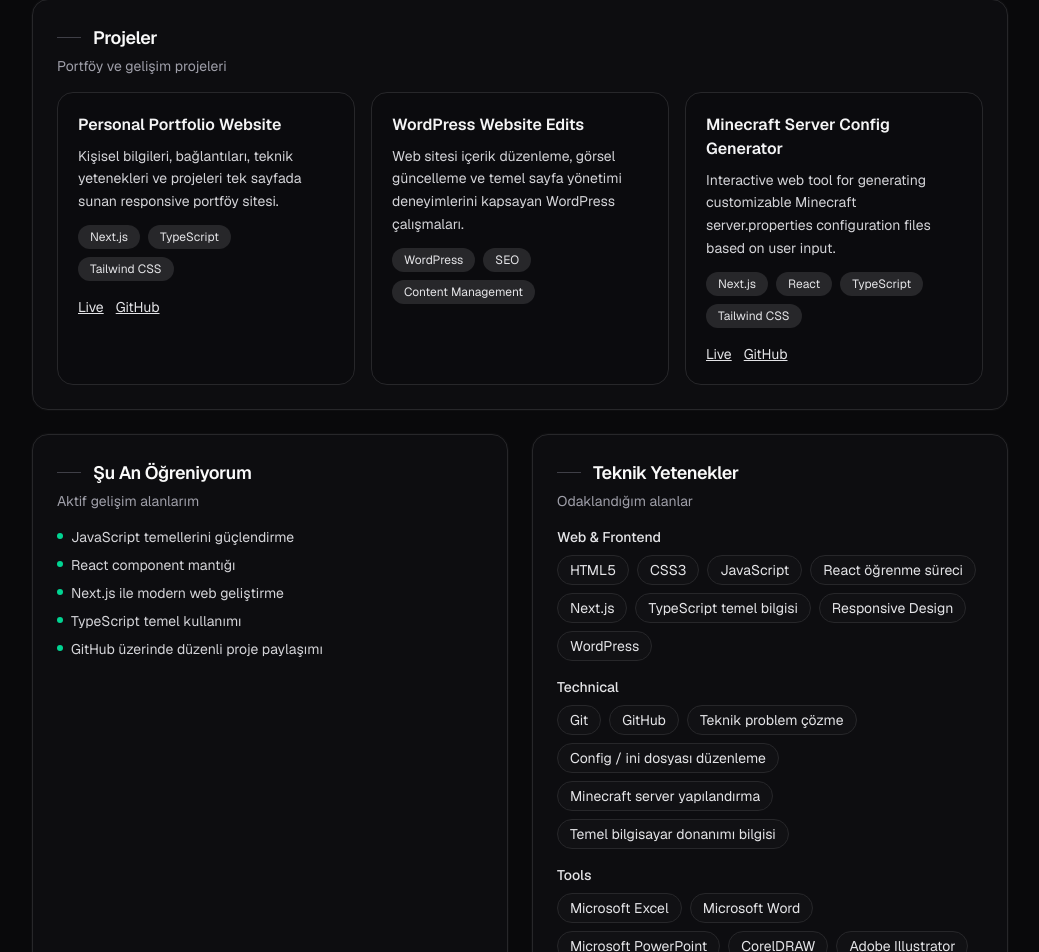
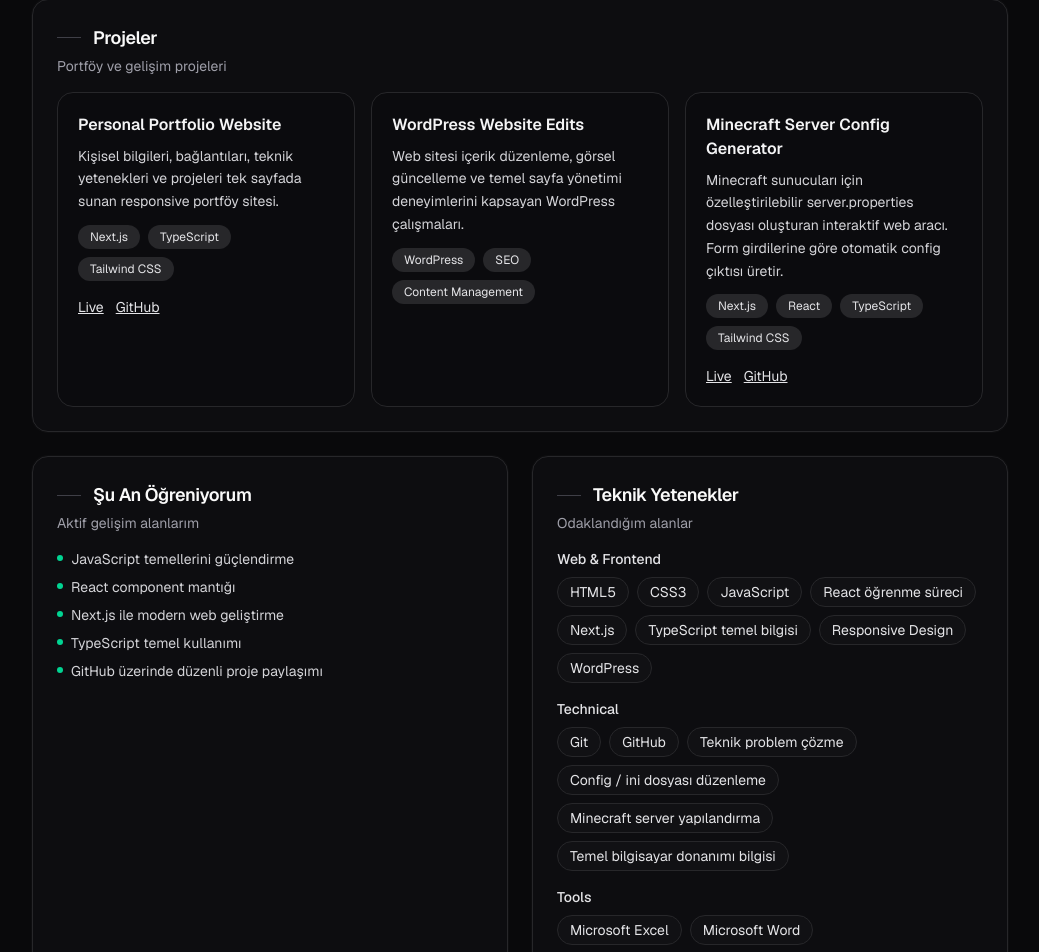
Before and after one commit to erdogndmn/my-portfolio, a Next.js app: page / in a window 1280 px wide. Shown: the part 871-1823 px from the top of the page, without its empty margins (120-1159 px from the left). Built offline with nearby package versions, Linux system fonts and the light colour scheme.

Commit message:
Fix project card issue

```diff
--- a/app/page.tsx
+++ b/app/page.tsx
@@ -75,7 +75,7 @@ const content = {
       {
       title: "Minecraft Server Config Generator",
       description:
-    "Interactive web tool for generating customizable Minecraft server.properties configuration files based on user input.",
+       "Minecraft sunucuları için özelleştirilebilir server.properties dosyası oluşturan interaktif web aracı. Form girdilerine göre otomatik config çıktısı üretir.",
       stack: ["Next.js", "React", "TypeScript", "Tailwind CSS"],
       live: "https://minecraft-server-config-generator.vercel.app",
       repo: "https://github.com/erdogndmn/minecraft-server-config-generator",
```
Lines whose indentation alone changed are shown as unchanged.
